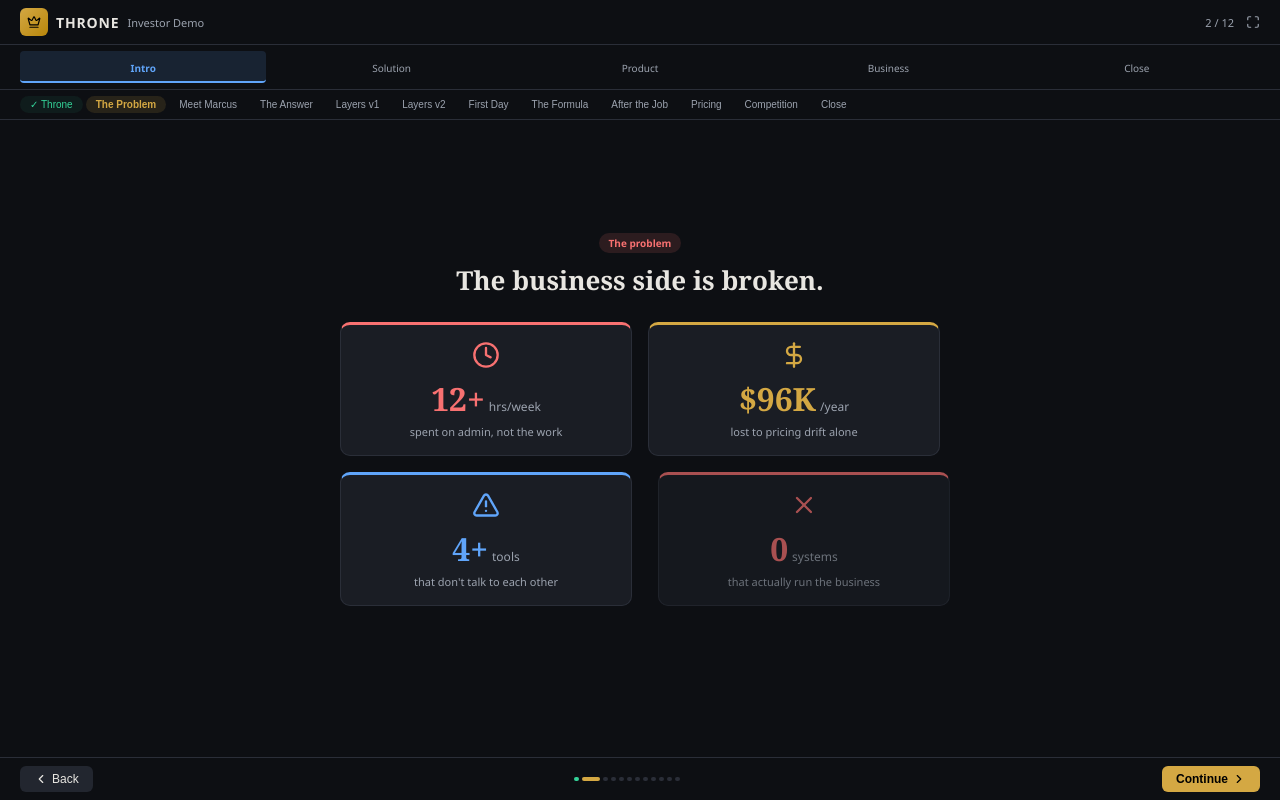
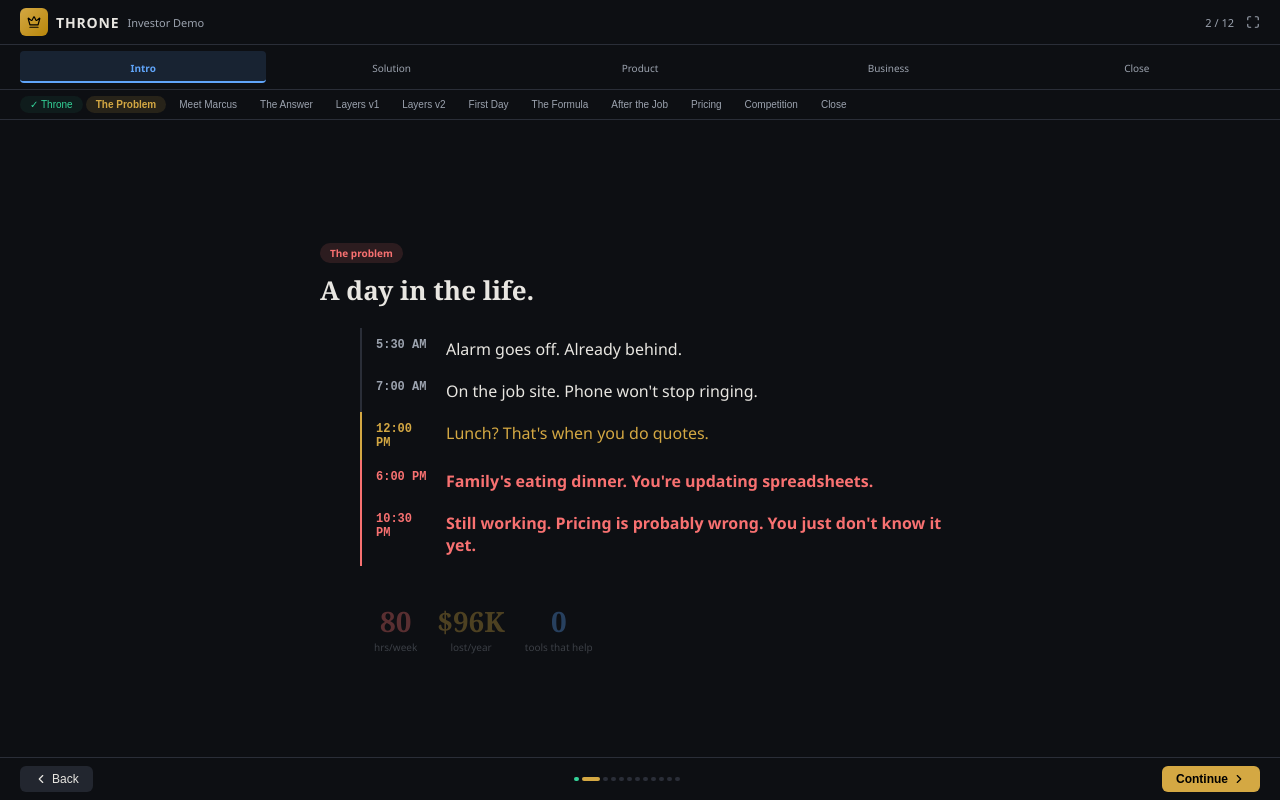
Before and after one commit to 121-Brand/throne-demo, a React (Vite) app: page / in a window 1280 px wide. Both pictures are taken after a click on the button "Continue". Built offline with nearby package versions, Linux system fonts and the light colour scheme.

Commit message:
Problem: day-in-life timeline, Answer: chaos-to-cheating, Layers v2: center-out, Competition: 6 rows, bigger complaint

```diff
--- a/src/App.jsx
+++ b/src/App.jsx
@@ -73,37 +73,49 @@ function SlideTitle(){
   </div>;
 }
 
-// ===== SLIDE 2: THE PROBLEM (visual) =====
+// ===== SLIDE 2: THE PROBLEM (relatable, aggravating) =====
 function SlideProblem(){
-  const pains=[
-    {icon:<Clock size={28}/>,stat:"12+",unit:"hrs/week",label:"spent on admin, not the work",c:R,delay:400},
-    {icon:<DollarSign size={28}/>,stat:"$96K",unit:"/year",label:"lost to pricing drift alone",c:A,delay:700},
-    {icon:<AlertTriangle size={28}/>,stat:"4+",unit:"tools",label:"that don't talk to each other",c:B,delay:1000},
-    {icon:<XIcon size={28}/>,stat:"0",unit:"systems",label:"that actually run the business",c:R,delay:1300},
+  const scenes=[
+    {time:"5:30 AM",text:"Alarm goes off. Already behind.",c:T2,delay:300},
+    {time:"7:00 AM",text:"On the job site. Phone won't stop ringing.",c:T2,delay:800},
+    {time:"12:00 PM",text:"Lunch? That's when you do quotes.",c:A,delay:1300},
+    {time:"6:00 PM",text:"Family's eating dinner. You're updating spreadsheets.",c:R,delay:1800},
+    {time:"10:30 PM",text:"Still working. Pricing is probably wrong. You just don't know it yet.",c:R,delay:2300},
   ];
-  return <div style={{display:"flex",flexDirection:"column",justifyContent:"center",alignItems:"center",height:"100%"}}>
-    <FadeIn delay={100} from="above"><Badge color={R}>The problem</Badge></FadeIn>
-    <FadeIn delay={200} from="none"><h2 style={{fontSize:26,fontWeight:700,color:TX,margin:"10px 0 24px",fontFamily:"Georgia,serif",textAlign:"center"}}>The business side is broken.</h2></FadeIn>
-    <div style={{display:"grid",gridTemplateColumns:"1fr 1fr",gap:16,maxWidth:600,width:"100%"}}>
-      {pains.map((p,i)=>
-        <FadeIn key={i} delay={p.delay} from={i%2===0?"left":"right"}>
-          <Card style={{padding:"16px 18px",borderTop:"3px solid "+p.c,textAlign:"center"}}>
-            <div style={{color:p.c,marginBottom:8,display:"flex",justifyContent:"center"}}>{p.icon}</div>
-            <div style={{display:"flex",alignItems:"baseline",justifyContent:"center",gap:4}}>
-              <span style={{color:p.c,fontSize:32,fontWeight:800,fontFamily:"Georgia,serif"}}>{p.stat}</span>
-              <span style={{color:T2,fontSize:12}}>{p.unit}</span>
-            </div>
-            <div style={{color:T2,fontSize:11,marginTop:4}}>{p.label}</div>
-          </Card>
-        </FadeIn>
-      )}
+  const[shown,setShown]=useState(0);
+  useEffect(()=>{
+    const timers=scenes.map((_,i)=>setTimeout(()=>setShown(i+1),scenes[i].delay));
+    return ()=>timers.forEach(clearTimeout);
+  },[]);
+  return <div style={{display:"flex",flexDirection:"column",justifyContent:"center",height:"100%",padding:"0 20px"}}>
+    <div style={{maxWidth:640,margin:"0 auto",width:"100%"}}>
+      <FadeIn delay={100} from="above"><Badge color={R}>The problem</Badge></FadeIn>
+      <FadeIn delay={150} from="none"><h2 style={{fontSize:26,fontWeight:700,color:TX,margin:"10px 0 20px",fontFamily:"Georgia,serif"}}>A day in the life.</h2></FadeIn>
+      <div style={{display:"flex",flexDirection:"column",gap:0}}>
+        {scenes.map((s,i)=>(
+          <div key={i} style={{display:"flex",alignItems:"flex-start",gap:14,padding:"10px 0",borderLeft:i<shown?"2px solid "+(s.c===R?R:s.c===A?A:BR):"2px solid "+BG,marginLeft:40,paddingLeft:14,opacity:i<shown?1:0,transform:i<shown?"translateX(0)":"translateX(-10px)",transition:"all 0.6s cubic-bezier(0.4,0,0.2,1)"}}>
+            <span style={{color:s.c===R?R:s.c===A?A:T2,fontSize:12,fontWeight:700,fontFamily:"'Courier New',monospace",width:56,flexShrink:0}}>{s.time}</span>
+            <span style={{color:s.c===R?R:s.c===A?A:TX,fontSize:16,fontWeight:s.c===R?700:500}}>{s.text}</span>
+          </div>
+        ))}
+      </div>
+      {shown>=5&&<FadeIn delay={200} from="below">
+        <div style={{marginTop:20,marginLeft:40,paddingLeft:14,display:"flex",gap:20}}>
+          <div style={{textAlign:"center"}}>
+            <div style={{color:R,fontSize:28,fontWeight:800,fontFamily:"Georgia,serif"}}>80</div>
+            <div style={{color:T2,fontSize:10}}>hrs/week</div>
+          </div>
+          <div style={{textAlign:"center"}}>
+            <div style={{color:A,fontSize:28,fontWeight:800,fontFamily:"Georgia,serif"}}>$96K</div>
+            <div style={{color:T2,fontSize:10}}>lost/year</div>
+          </div>
+          <div style={{textAlign:"center"}}>
+            <div style={{color:B,fontSize:28,fontWeight:800,fontFamily:"Georgia,serif"}}>0</div>
+            <div style={{color:T2,fontSize:10}}>tools that help</div>
+          </div>
+        </div>
+      </FadeIn>}
     </div>
-    <FadeIn delay={1600} from="below">
-      <div style={{marginTop:20,textAlign:"center"}}>
-        <span style={{color:TX,fontSize:14,fontWeight:600}}>Tools exist to organize information.</span>
-        <span style={{color:R,fontSize:14,fontWeight:700}}> None of them help run the company.</span>
-      </div>
-    </FadeIn>
   </div>;
 }
 
@@ -152,42 +164,52 @@ function SlideMarcus(){
   </div>;
 }
 
-// ===== SLIDE 4: THE ANSWER (visual) =====
+// ===== SLIDE 4: THE ANSWER (chaos → cheating) =====
 function SlideAnswer(){
   const[phase,setPhase]=useState(0);
   useEffect(()=>{
-    const t1=setTimeout(()=>setPhase(1),300);
-    const t2=setTimeout(()=>setPhase(2),1200);
-    const t3=setTimeout(()=>setPhase(3),2200);
-    return()=>{clearTimeout(t1);clearTimeout(t2);clearTimeout(t3)};
+    const t1=setTimeout(()=>setPhase(1),400);
+    const t2=setTimeout(()=>setPhase(2),2000);
+    return()=>{clearTimeout(t1);clearTimeout(t2)};
   },[]);
-  const tools=["Buildertrend","Jobber","ServiceTitan","Spreadsheets","HubSpot"];
-  return <div style={{display:"flex",flexDirection:"column",justifyContent:"center",alignItems:"center",height:"100%",gap:16}}>
-    {/* Phase 1: Current tools - they organize but dont run */}
-    <div style={{opacity:phase>=1?1:0,transform:phase>=1?"translateY(0)":"translateY(20px)",transition:"all 0.7s",display:"flex",flexDirection:"column",alignItems:"center",gap:10}}>
-      <div style={{color:T2,fontSize:11,fontWeight:600,textTransform:"uppercase",letterSpacing:"0.08em"}}>Current tools</div>
-      <div style={{display:"flex",gap:8,flexWrap:"wrap",justifyContent:"center"}}>
-        {tools.map((t,i)=><div key={i} style={{padding:"6px 14px",background:CD,border:"1px solid "+BR,borderRadius:6,color:T2,fontSize:12,fontWeight:500}}>{t}</div>)}
+  const chaos=["Quote spreadsheet","Client texts","Invoice template","Google calendar","Pricing PDF","Sub contacts","Checklist notepad","QuickBooks","Permit tracker","Material receipts","Employee hours","Scope notes"];
+  return <div style={{display:"flex",flexDirection:"column",justifyContent:"center",alignItems:"center",height:"100%"}}>
+    {/* Phase 1: Chaos cloud */}
+    <div style={{position:"relative",width:"100%",maxWidth:700,height:phase>=2?0:240,overflow:"hidden",transition:"height 1s cubic-bezier(0.4,0,0.2,1)"}}>
+      <div style={{display:"flex",flexWrap:"wrap",gap:6,justifyContent:"center",padding:10,opacity:phase>=2?0:1,transition:"opacity 0.8s"}}>
+        {chaos.map((c,i)=>{
+          const rot=(Math.random()*16-8);const colors=[R,A,B,T2,P];
+          return <div key={i} style={{
+            padding:"5px 10px",background:CD,border:"1px solid "+colors[i%5]+"44",borderRadius:4,
+            color:colors[i%5],fontSize:10,fontWeight:500,
+            transform:phase>=1?`rotate(${rot}deg) translate(${Math.random()*8-4}px, ${Math.random()*8-4}px)`:"scale(0)",
+            opacity:phase>=1&&phase<2?0.8:0,transition:`all 0.5s ${i*60}ms cubic-bezier(0.4,0,0.2,1)`,
+          }}>{c}</div>
+        })}
       </div>
-      <div style={{padding:"8px 20px",background:R+"18",border:"1px solid "+R+"44",borderRadius:8,color:R,fontSize:13,fontWeight:700,marginTop:4}}>Organize information only</div>
+      {phase>=1&&phase<2&&<div style={{position:"absolute",bottom:0,left:0,right:0,textAlign:"center"}}>
+        <span style={{color:R,fontSize:13,fontWeight:600}}>This is how most contractors run their business.</span>
+      </div>}
     </div>
-    {/* Phase 2: Arrow + gap */}
-    <div style={{opacity:phase>=2?1:0,transition:"opacity 0.6s",display:"flex",flexDirection:"column",alignItems:"center",gap:4}}>
-      <div style={{width:2,height:30,background:BR}}/>
-      <div style={{color:T2,fontSize:11,fontStyle:"italic"}}>vs</div>
-      <div style={{width:2,height:30,background:BR}}/>
-    </div>
-    {/* Phase 3: Throne */}
-    <div style={{opacity:phase>=3?1:0,transform:phase>=3?"scale(1)":"scale(0.9)",transition:"all 0.7s",display:"flex",flexDirection:"column",alignItems:"center",gap:8}}>
-      <div style={{display:"flex",alignItems:"center",gap:10,padding:"14px 28px",background:`linear-gradient(135deg, ${A}22, ${G}15)`,border:"2px solid "+A,borderRadius:12}}>
-        <Crown size={24} color={A}/>
-        <span style={{fontSize:24,fontWeight:800,color:TX,fontFamily:"Georgia,serif",letterSpacing:"0.06em"}}>THRONE</span>
+    {/* Phase 2: Throne - clean, simple, like cheating */}
+    <div style={{opacity:phase>=2?1:0,transform:phase>=2?"translateY(0) scale(1)":"translateY(40px) scale(0.9)",transition:"all 0.8s cubic-bezier(0.16,1,0.3,1)",display:"flex",flexDirection:"column",alignItems:"center",gap:12}}>
+      <div style={{display:"flex",alignItems:"center",gap:12,padding:"18px 36px",background:`linear-gradient(135deg, ${A}15, ${G}10)`,border:"2px solid "+A,borderRadius:16}}>
+        <Crown size={28} color={A}/>
+        <span style={{fontSize:28,fontWeight:800,color:TX,fontFamily:"Georgia,serif",letterSpacing:"0.08em"}}>THRONE</span>
       </div>
-      <div style={{display:"flex",gap:8}}>
-        {["Organizes","Compiles","Operates","Thinks"].map((w,i)=>
-          <div key={i} style={{padding:"5px 12px",background:G+"18",border:"1px solid "+G+"44",borderRadius:6,color:G,fontSize:11,fontWeight:700}}>{w}</div>
+      <div style={{display:"flex",gap:6,flexWrap:"wrap",justifyContent:"center"}}>
+        {[
+          {t:"Quote in 90 seconds",c:G},{t:"Pricing always accurate",c:A},
+          {t:"AI that knows your numbers",c:P},{t:"Everything in one place",c:B},
+        ].map((w,i)=>
+          <FadeIn key={i} delay={200+i*200} from="below">
+            <div style={{padding:"6px 14px",background:w.c+"15",border:"1px solid "+w.c+"33",borderRadius:8,color:w.c,fontSize:12,fontWeight:600}}>{w.t}</div>
+          </FadeIn>
         )}
       </div>
+      <FadeIn delay={1200} from="below">
+        <div style={{marginTop:8,color:T2,fontSize:14,fontStyle:"italic",textAlign:"center"}}>Same business. Fraction of the effort. It feels like cheating.</div>
+      </FadeIn>
     </div>
   </div>;
 }
@@ -252,56 +274,55 @@ function SlideLayers1(){
   </div>;
 }
 
-// ===== SLIDE 6: THREE LAYERS v2 (concentric) =====
+// ===== SLIDE 6: THREE LAYERS v2 (concentric, center-out) =====
 function SlideLayers2(){
-  const[pulse,setPulse]=useState(0);
-  useEffect(()=>{const i=setInterval(()=>setPulse(p=>(p+1)%3),1500);return()=>clearInterval(i)},[]);
+  const[pulse,setPulse]=useState(-1);
+  useEffect(()=>{
+    const t0=setTimeout(()=>setPulse(0),500);
+    const t1=setTimeout(()=>setPulse(1),1500);
+    const t2=setTimeout(()=>setPulse(2),2500);
+    const loop=setInterval(()=>{setPulse(-1);setTimeout(()=>setPulse(0),300);setTimeout(()=>setPulse(1),1300);setTimeout(()=>setPulse(2),2300)},4500);
+    return()=>{clearTimeout(t0);clearTimeout(t1);clearTimeout(t2);clearInterval(loop)};
+  },[]);
   const ringStyle=(layer,baseR)=>{
     const colors=[B,A,G];
     const on=pulse>=layer;
     return {
-      position:"absolute",
-      width:baseR*2,height:baseR*2,
-      borderRadius:"50%",
-      border:"2px solid "+(on?colors[layer]:BR),
-      background:on?colors[layer]+"12":"transparent",
-      top:"50%",left:"50%",
-      transform:`translate(-50%,-50%) scale(${on?1:0.95})`,
-      transition:"all 0.6s cubic-bezier(0.4,0,0.2,1)",
-      display:"flex",alignItems:"center",justifyContent:"center",
+      position:"absolute",width:baseR*2,height:baseR*2,borderRadius:"50%",
+      border:"2px solid "+(on?colors[layer]:BR),background:on?colors[layer]+"12":"transparent",
+      top:"50%",left:"50%",transform:`translate(-50%,-50%) scale(${on?1:0.92})`,
+      transition:"all 0.6s cubic-bezier(0.4,0,0.2,1)",display:"flex",alignItems:"center",justifyContent:"center",
     };
   };
   return <div style={{display:"flex",gap:24,alignItems:"center",height:"100%"}}>
-    {/* Left: concentric visual */}
     <div style={{position:"relative",width:320,height:320,flexShrink:0}}>
-      {/* L1 outer */}
-      <div style={ringStyle(0,155)}>
-        <span style={{position:"absolute",top:12,left:"50%",transform:"translateX(-50%)",color:B,fontSize:10,fontWeight:700}}>L1 — Your data</span>
+      {/* L3 outer (AI agents) */}
+      <div style={ringStyle(2,155)}>
+        <span style={{position:"absolute",top:12,left:"50%",transform:"translateX(-50%)",color:G,fontSize:10,fontWeight:700}}>L3 — AI agents</span>
       </div>
-      {/* Data labels around outer ring */}
-      {[{t:"Pricing",x:30,y:60},{t:"SOPs",x:10,y:150},{t:"Services",x:30,y:240},{t:"Clients",x:230,y:60},{t:"Team",x:255,y:150},{t:"History",x:230,y:240}].map((d,i)=>
-        <div key={i} style={{position:"absolute",left:d.x,top:d.y,padding:"2px 6px",background:B+"18",border:"1px solid "+B+"33",borderRadius:4,color:B,fontSize:8,fontWeight:600}}>{d.t}</div>
+      {/* Agent labels around outer ring */}
+      {[{t:"Drift Engine",x:20,y:60},{t:"Dispatch",x:5,y:150},{t:"Compliance",x:20,y:240},{t:"Service Plans",x:225,y:60},{t:"Scheduling",x:240,y:150},{t:"Reporting",x:225,y:240}].map((d,i)=>
+        <div key={i} style={{position:"absolute",left:d.x,top:d.y,padding:"2px 6px",background:G+"18",border:"1px solid "+G+"33",borderRadius:4,color:G,fontSize:8,fontWeight:600}}>{d.t}</div>
       )}
-      {/* L2 middle */}
+      {/* L2 middle (formulas) */}
       <div style={ringStyle(1,100)}>
         <span style={{position:"absolute",top:10,left:"50%",transform:"translateX(-50%)",color:A,fontSize:10,fontWeight:700,whiteSpace:"nowrap"}}>L2 — Formulas</span>
       </div>
-      {/* L3 core */}
-      <div style={ringStyle(2,50)}>
+      {/* L1 core (your data) */}
+      <div style={ringStyle(0,50)}>
         <div style={{textAlign:"center"}}>
-          <Bot size={16} color={G}/>
-          <div style={{color:G,fontSize:8,fontWeight:700,marginTop:2}}>9 Agents</div>
+          <Database size={16} color={B}/>
+          <div style={{color:B,fontSize:8,fontWeight:700,marginTop:2}}>Your data</div>
         </div>
       </div>
     </div>
-    {/* Right: explanation */}
     <div style={{flex:1,display:"flex",flexDirection:"column",gap:10}}>
       <Badge color={A}>How it connects</Badge>
-      <h2 style={{fontSize:22,fontWeight:700,color:TX,margin:"4px 0 8px",fontFamily:"Georgia,serif"}}>Data in. Intelligence out.</h2>
+      <h2 style={{fontSize:22,fontWeight:700,color:TX,margin:"4px 0 8px",fontFamily:"Georgia,serif"}}>Starts with your data. Ends with AI.</h2>
       {[
-        {n:"Outer ring",t:"Your data wraps everything",d:"Pricing, services, SOPs, clients, team — organized in Layer 1. The $2K setup builds this.",c:B},
-        {n:"Middle ring",t:"Formulas compile it",d:"Industry-specific formulas turn 3 inputs into complete outputs — quotes, schedules, checklists.",c:A},
-        {n:"Core",t:"AI acts on it",d:"9 agents powered by your real data. Drift detection, service plans, automation.",c:G},
+        {t:"Core — your data, organized",d:"Pricing, services, SOPs, clients, team. The foundation everything else is built on. The $2K setup builds this.",c:B},
+        {t:"Formulas compile it",d:"Industry-specific formulas turn 3 inputs into complete outputs — quotes, schedules, checklists, materials.",c:A},
+        {t:"AI agents act outward",d:"9 agents powered by compiled data. Drift detection, service plans, scheduling, automation — all acting on real numbers.",c:G},
       ].map((l,i)=>
         <FadeIn key={i} delay={400+i*300} from="left">
           <div style={{display:"flex",alignItems:"flex-start",gap:10,padding:"8px 10px",background:pulse>=i?l.c+"10":"transparent",borderRadius:8,borderLeft:"3px solid "+l.c,transition:"background 0.4s"}}>
@@ -315,8 +336,8 @@ function SlideLayers2(){
       )}
       <FadeIn delay={1400} from="below">
         <div style={{display:"flex",gap:6,marginTop:4}}>
-          {["Data flows inward","Intelligence flows outward"].map((t,i)=>
-            <div key={i} style={{padding:"4px 10px",background:i===0?B+"15":G+"15",borderRadius:6,color:i===0?B:G,fontSize:10,fontWeight:600}}>{i===0?"\u2192":"\u2190"} {t}</div>
+          {["Data starts at the core","Intelligence radiates outward"].map((t,i)=>
+            <div key={i} style={{padding:"4px 10px",background:i===0?B+"15":G+"15",borderRadius:6,color:i===0?B:G,fontSize:10,fontWeight:600}}>{i===0?"\u25C9":"\u2192"} {t}</div>
           )}
         </div>
       </FadeIn>
@@ -529,13 +550,13 @@ function SlidePricing(){
 
 // ===== SLIDE 11: COMPETITION =====
 function SlideCompetition(){
-  const features=["Formula compilation","Pricebook Drift Engine","Multi-rail payments","AI with real data context","Bill line-item allocation","Built-in HR suite","Open API","11-min setup"];
+  const features=["Formula compilation","Pricebook Drift Engine","AI with real data context","Built-in HR suite","Open API","11-min setup"];
   const comps=[
-    {n:"Throne",p:"$100-500",vals:[1,1,1,1,1,1,1,1],c:A,highlight:true},
-    {n:"Buildertrend",p:"$499+",vals:[0,0,0,0,0,0,0,0],c:T2},
-    {n:"ServiceTitan",p:"$500+",vals:[0,0,0,0.5,0,0,0.5,0],c:T2},
-    {n:"Jobber",p:"$69-349",vals:[0,0,0,0,0,0,0,0],c:T2},
-    {n:"HubSpot",p:"$800+",vals:[0,0,0,0,0,0,0.5,0],c:T2},
+    {n:"Throne",p:"$100-500",vals:[1,1,1,1,1,1],c:A,highlight:true},
+    {n:"Buildertrend",p:"$499+",vals:[0,0,0,0,0,0],c:T2},
+    {n:"ServiceTitan",p:"$500+",vals:[0,0,0.5,0,0.5,0],c:T2},
+    {n:"Jobber",p:"$69-349",vals:[0,0,0,0,0,0],c:T2},
+    {n:"HubSpot",p:"$800+",vals:[0,0,0,0,0.5,0],c:T2},
   ];
   return <div style={{display:"flex",flexDirection:"column",justifyContent:"center",height:"100%"}}>
     <Badge color={A}>Competition</Badge>
@@ -573,8 +594,9 @@ function SlideCompetition(){
           <div style={{color:T2,fontSize:9}}>addressable/yr</div>
         </Card>
         <Card style={{flex:1,textAlign:"center",padding:10}}>
-          <div style={{color:R,fontSize:9,fontWeight:600}}>#1 complaint</div>
-          <div style={{color:T2,fontSize:8}}>CRMs take as much time to manage as they save</div>
+          <div style={{color:R,fontSize:12,fontWeight:700}}>#1 complaint</div>
+          <div style={{color:TX,fontSize:11,marginTop:4}}>CRMs take as much time to manage as they save.</div>
+          <div style={{color:A,fontSize:11,fontWeight:600,marginTop:4}}>Throne takes 11 min to set up.</div>
         </Card>
       </div>
     </FadeIn>
```
